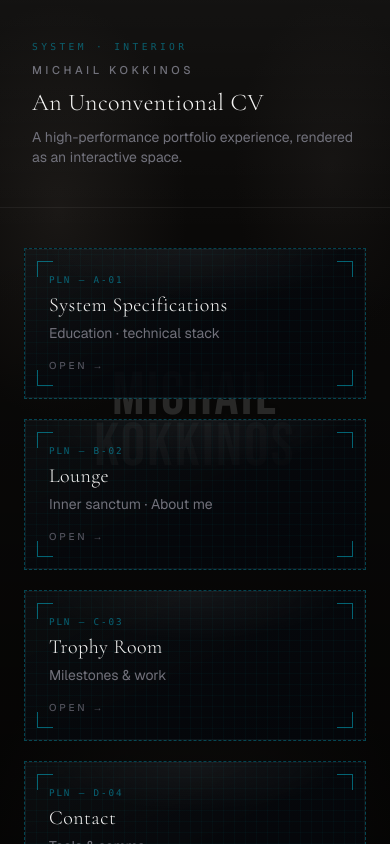
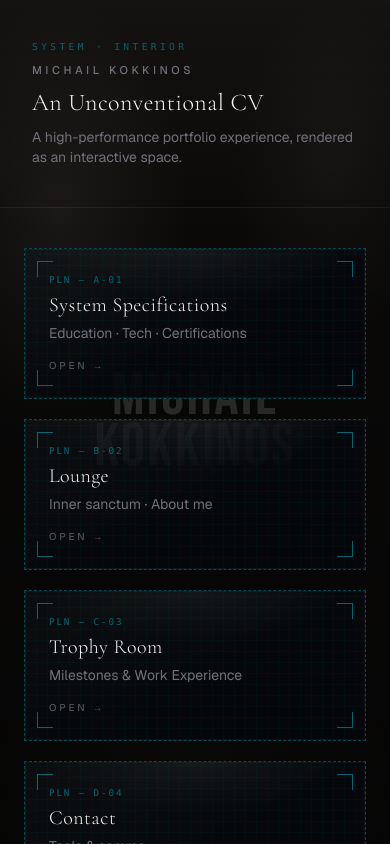
Before and after one commit to kokkinos375/Unconventional-CV-Portfolio, a Next.js app: page /hub in a window 390 px wide. Built offline with nearby package versions, Linux system fonts and the light colour scheme.

Commit message:
now it can be visible and from mobile devices

```diff
--- a/src/components/villa/MainHub.tsx
+++ b/src/components/villa/MainHub.tsx
@@ -12,7 +12,7 @@ const rooms = [
   {
     href: "/archive",
     title: "System Specifications",
-    subtitle: "Education · technical stack",
+    subtitle: "Education · Tech · Certifications",
     planRef: "PLN — A-01",
   },
   {
@@ -24,7 +24,7 @@ const rooms = [
   {
     href: "/trophy-room",
     title: "Trophy Room",
-    subtitle: "Milestones & work",
+    subtitle: "Milestones & Work Experience",
     planRef: "PLN — C-03",
   },
   {
@@ -146,11 +146,12 @@ export function MainHub() {
 
   return (
     <motion.div
-      className="fixed inset-0 z-0 flex min-h-full flex-col overflow-hidden bg-[#0a0908]"
+      className="fixed inset-0 z-0 overflow-hidden bg-[#0a0908]"
       initial={reduceMotion ? { opacity: 1, scale: 1 } : { opacity: 0, scale: 1.1 }}
       animate={{ opacity: 1, scale: 1 }}
       transition={{ duration: 0.95, ease: [0.22, 1, 0.36, 1] }}
     >
+      {/* Backgrounds stay fixed */}
       <div
         aria-hidden
         className="pointer-events-none absolute inset-0 bg-[radial-gradient(ellipse_100%_70%_at_50%_110%,rgba(28,26,24,0.85),transparent_58%),radial-gradient(ellipse_60%_45%_at_15%_25%,rgba(55,50,46,0.35),transparent_55%),radial-gradient(ellipse_50%_40%_at_85%_20%,rgba(42,38,36,0.3),transparent_50%)]"
@@ -170,7 +171,10 @@ export function MainHub() {
 
       <ParallaxHeroName />
 
-      <header className="relative z-[3] border-b border-white/[0.06] px-8 py-10 md:px-14">
+      {/* Νέο Scrollable Container για το περιεχόμενο */}
+      <div className="relative z-[3] h-full w-full overflow-y-auto overflow-x-hidden">
+        <div className="flex min-h-full flex-col">
+          <header className="border-b border-white/[0.06] px-8 py-10 md:px-14">
             <p className="font-mono text-[0.6rem] uppercase tracking-[0.35em] text-cyan-500/45">
               System · Interior
             </p>
@@ -185,7 +189,7 @@ export function MainHub() {
             </p>
           </header>
 
-      <main className="relative z-[3] flex flex-1 flex-col justify-center px-6 py-10 md:px-14">
+          <main className="flex flex-1 flex-col justify-center px-6 py-10 md:px-14">
             <div className="mx-auto w-full max-w-5xl [perspective:1600px]">
               <div className="mx-auto grid w-full grid-cols-1 gap-5 sm:grid-cols-2 sm:gap-6 lg:gap-7 [transform-style:preserve-3d]">
                 {rooms.map((room, i) => (
@@ -203,9 +207,11 @@ export function MainHub() {
             </div>
           </main>
 
-      <footer className="relative z-[3] border-t border-white/[0.06] px-8 py-6 text-center font-mono text-[0.58rem] uppercase tracking-[0.28em] text-zinc-600 md:px-14">
+          <footer className="border-t border-white/[0.06] px-8 py-6 text-center font-mono text-[0.58rem] uppercase tracking-[0.28em] text-zinc-600 md:px-14">
             {SITE_OWNER_NAME} · An Unconventional CV · Portfolio
           </footer>
+        </div>
+      </div>
     </motion.div>
   );
 }
```
Lines whose indentation alone changed are shown as unchanged.
